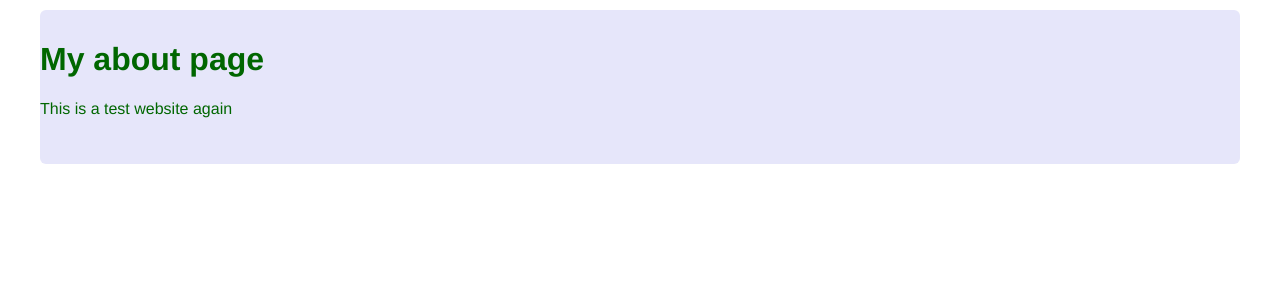
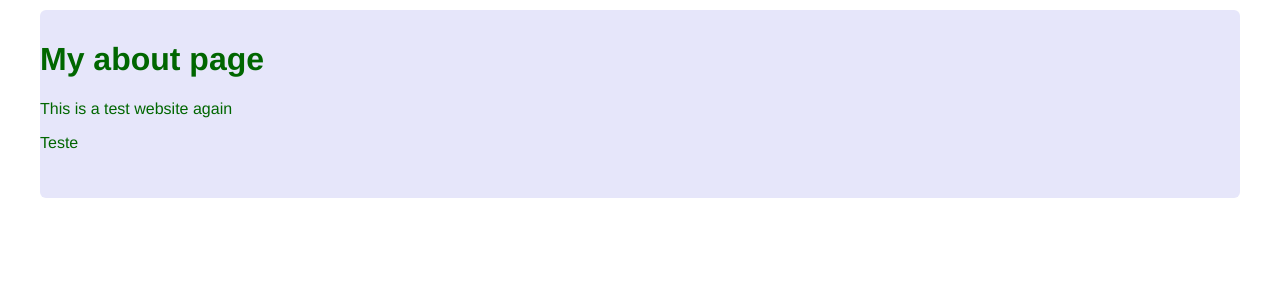
Before and after one commit to rafaelln/pythonwebapp, a Flask app: page /about in a window 1280 px wide. Shown: the part 35-335 px from the top of the page. Run offline with Flask 2, Linux system fonts and the light colour scheme.

Commit message:
Update about.html

```diff
--- a/templates/about.html
+++ b/templates/about.html
@@ -3,6 +3,7 @@
 <div class="about">
     <h1>My about page</h1>
     <p>This is a test website again</p>
+    <p>Teste</p>
 
 </div>
 {% endblock %}
```
